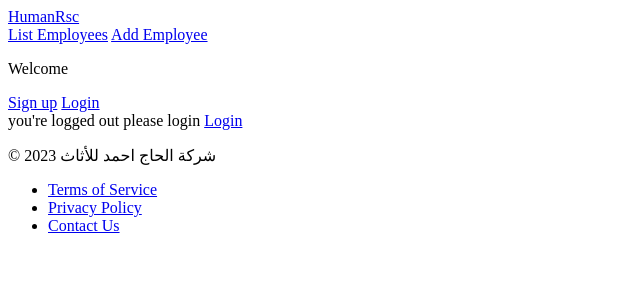
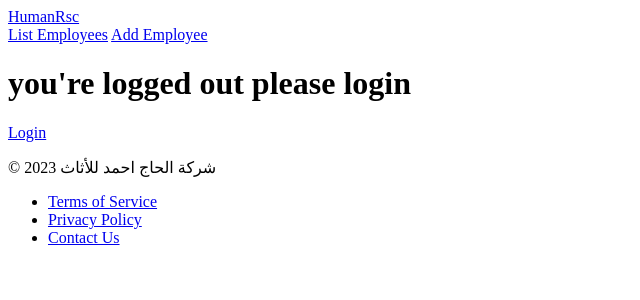
Before and after one commit to biggtr/DjHumanRsc, a Django app: page /humanrsc/ in a window 1280 px wide. Shown: the top 300 px of the page, without its empty margins (0-640 px from the left). Run offline with Django 3.2, Linux system fonts and the light colour scheme.

Commit message:
fixed navbar

```diff
--- a/templates/base.html
+++ b/templates/base.html
@@ -13,15 +13,9 @@
         <div>
             <a href="{% url 'employee-list' %}">List Employees</a>
             <a href="{% url 'employee-create' %}">Add Employee</a>
-            <p>Welcome {{ user.first_name }}</p>
         </div>
 
-        {% if user.is_authenticated == False %}
-        <div>
-            <a href="{% url 'signup' %}">Sign up</a>
-            <a href="{% url 'login' %}">Login</a>
-        </div>
-        {% endif %}
+
     </nav>
 
     <main class="main">
--- a/templates/employee_create.html
+++ b/templates/employee_create.html
@@ -1,7 +1,7 @@
 {% extends 'base.html' %}
 
 {% block content %}
-<form action="" method = "post" class="employee-form">
+<form action="" method = "post" class="custom-form">
     {% csrf_token %}
     {{form.as_p}}
     <label for="id_birth_date">Birth Date:</label>
--- a/templates/home.html
+++ b/templates/home.html
@@ -4,10 +4,10 @@
 {% block content %}
 
 {% if user.is_authenticated %}
-    <h1>Welcome Home {{user.email}}</h1>
+    <h1>Welcome Home {{user.first_name}}</h1>
 
     {% else %}
-    you're logged out please login
+    <h1>you're logged out please login</h1>
     <a href="{%url 'login'%}">Login</a>
 {% endif %}
 
--- a/templates/registration/password_reset_form.html
+++ b/templates/registration/password_reset_form.html
@@ -1,16 +1,18 @@
+{% extends "base.html" %}
 {% load i18n static %}
 
 {% block content %}
 
 <p>{% translate 'Forgotten your password? Enter your email address below, and we’ll email instructions for setting a new one.' %}</p>
 
-<form method="post">{% csrf_token %}
+<form method="post" class="custom-form">
+    {% csrf_token %}
     <div class="form-row field-email">
         {{ form.email.errors }}
         <label for="id_email">{% translate 'Email address:' %}</label>
         {{ form.email }}
     </div>
-    <input type="submit" value="{% translate 'Reset my password' %}">
+    <input type="submit" value="{% translate 'Reset my password' %}" class="btn-submit">
 </form>
 
 {% endblock %}
--- a/templates/registration/signup.html
+++ b/templates/registration/signup.html
@@ -1,5 +1,7 @@
 {% extends "base.html" %}
 {% block content %}
+
+
 <form action="" method="post" class="custom-form">
     {% csrf_token %}
     <div>
@@ -24,4 +26,7 @@
     </div>
     <button type="submit" class="submit-btn">Signup</button>
 </form>
+
+<h5>Already have an account?</h5>
+<a href="{%url 'login'%}">Login</a>
 {% endblock content %}
```
